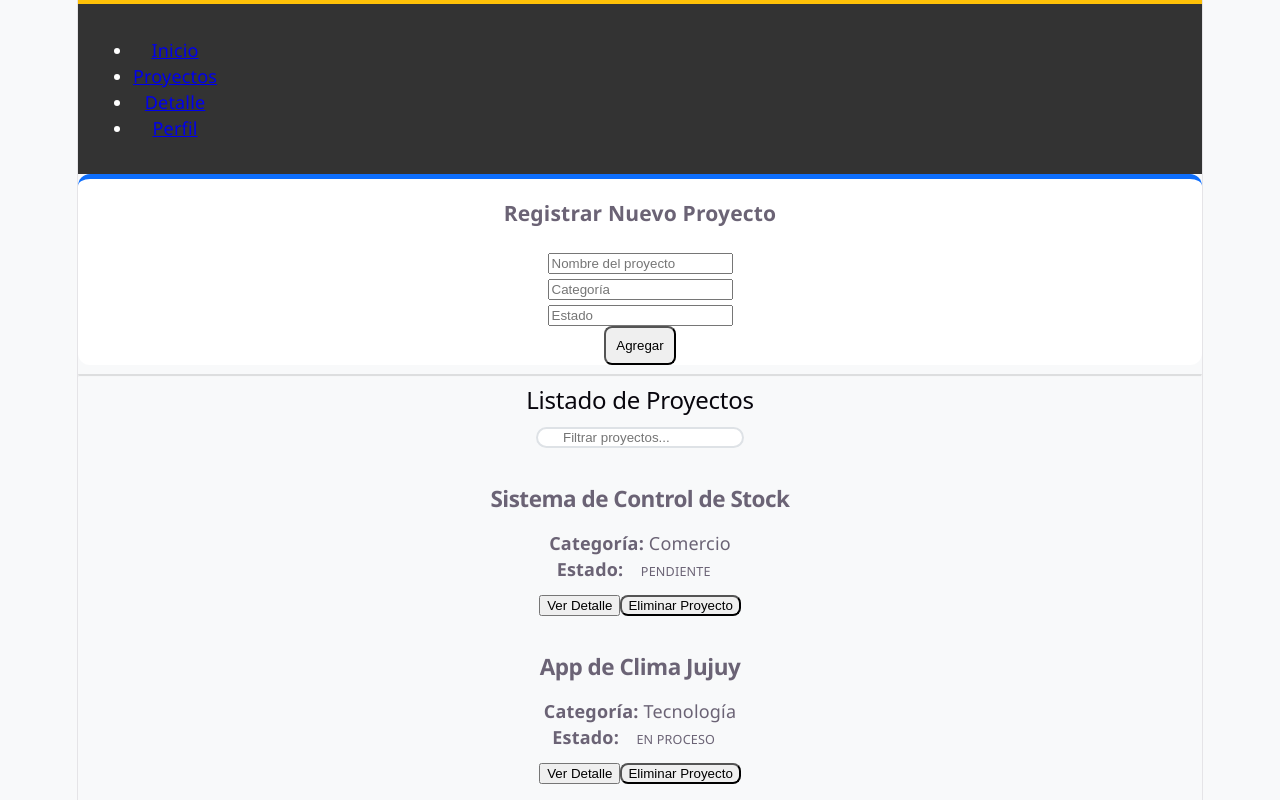
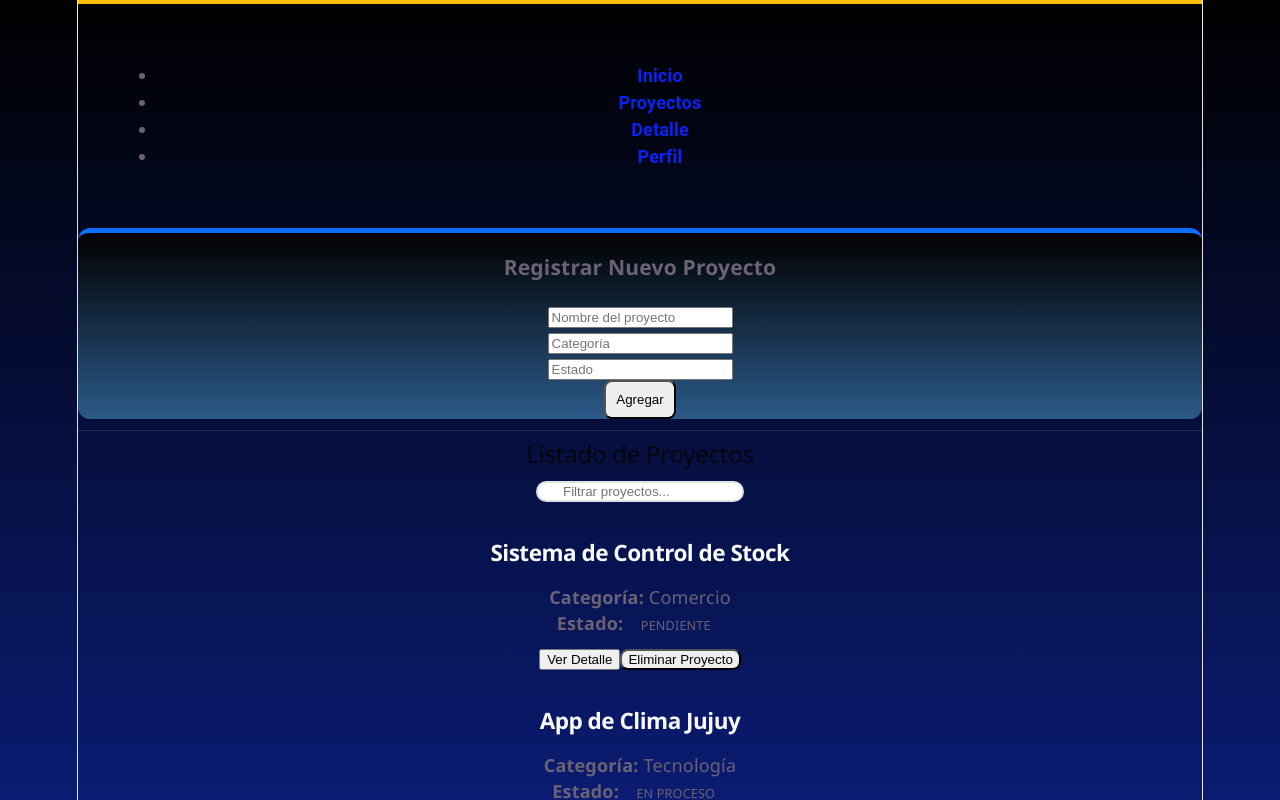
Before and after one commit to MartinAmante/pv_tp3_Grupo9, a React (Vite) app: page / in a window 1280 px wide. Shown: the top 800 px of the page. Built offline with nearby package versions, Linux system fonts and the light colour scheme.

Commit message:
Ajustando un poco los estilos de css del tp3 - Matias Llampa

```diff
--- a/src/App.css
+++ b/src/App.css
@@ -6,6 +6,8 @@
 body {
   background-color: var(--bg-body);
   font-family: 'Segoe UI', Tahoma, Geneva, Verdana, sans-serif;
+  background: linear-gradient(to bottom, #000000, #1230c7);
+  min-height: 100vh;
 }
 
 header {
@@ -22,7 +24,8 @@ footer {
   border: none !important;
   border-top: 5px solid var(--primary-color) !important;
   border-radius: 12px;
-  background: white;
+  background: linear-gradient(to bottom, black, #2c5a89);
+
 }
 
 .form-control:focus {
@@ -43,6 +46,7 @@ footer {
 
 .card-title {
   font-size: 1.25rem;
+  color:var(--bg-body);
   letter-spacing: -0.5px;
   margin-bottom: 1rem;
 }
@@ -74,5 +78,5 @@ footer {
 
 hr {
   opacity: 0.1;
-  border-top: 2px solid #000;
+  border-top: 2px solid #0b0303;
 }
--- a/src/assets/css/nav.css
+++ b/src/assets/css/nav.css
@@ -1,12 +1,24 @@
-
-.navbar {
-  background-color: #333;
-  padding: 15px;
-  display: flex;
-  gap: 20px;
+nav {
+    background-color:transparent;
+    padding: 40px;
 }
 
-.navbar li {
-  color: white;
-  text-decoration: none;
+nav a,
+nav a:visited {
+    text-decoration: none;
+    font-family: "Roboto", sans-serif;
+    font-optical-sizing: auto;
+    font-weight: 600;
+    color: #0c22ed;
+    margin: 0 20px;
 }
+
+nav a:hover {
+    color: white;
+    text-decoration: underline;
+    text-underline-offset: 7px;
+}
+
+nav a:active {
+    color: #0f12cb;
+}
--- a/src/index.css
+++ b/src/index.css
@@ -28,6 +28,9 @@
   @media (max-width: 1024px) {
     font-size: 16px;
   }
+  body {
+  margin: 0;
+}
 }
 
 @media (prefers-color-scheme: dark) {
```
